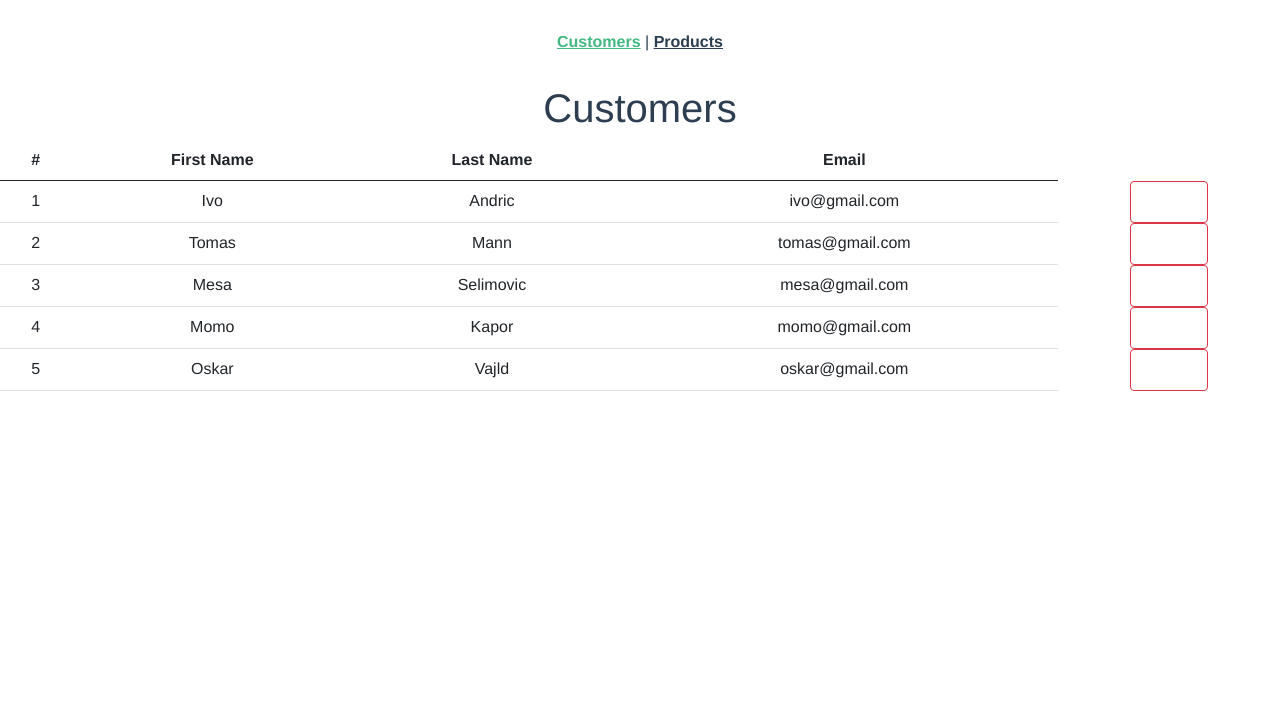
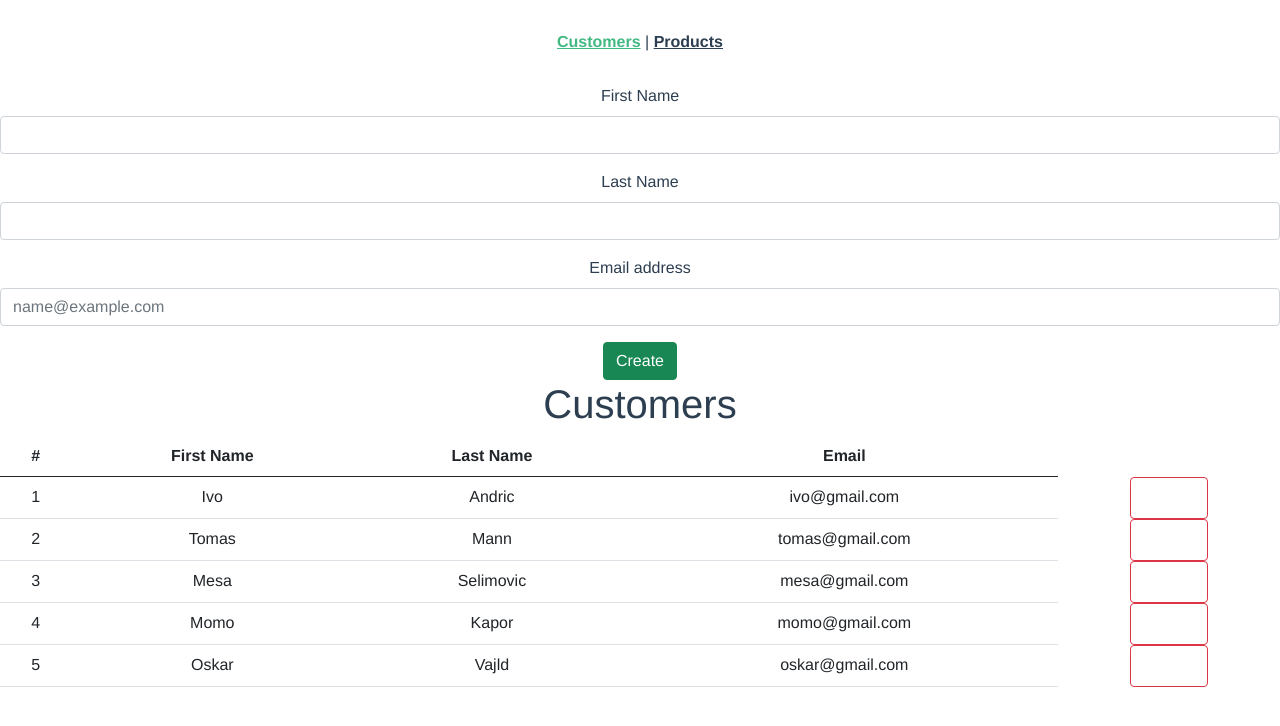
Before and after one commit to NevenaU/app-store, a Vue app: page /#/customers in a window 1280 px wide. Shown: the top 726 px of the page. Built offline with nearby package versions, Linux system fonts and the light colour scheme.

Commit message:
added form for creating a new customer

```diff
--- /dev/null
+++ b/src/components/customers/AddCustomer.vue
@@ -0,0 +1,42 @@
+<template>
+  <form @submit.prevent="onSubmit">
+		<div class="mb-3">
+			<label for="firstName" class="form-label">First Name</label>
+			<input required v-model="formData.firstName" type="text" class="form-control" id="firstName" />
+		</div>
+		<div class="mb-3">
+			<label for="lastName" class="form-label">Last Name</label>
+			<input required v-model="formData.lastName" type="text" class="form-control" id="lastName" />
+		</div>
+		<div class="mb-3">
+			<label for="email" class="form-label">Email address</label>
+			<input required v-model="formData.email" type="email" class="form-control" id="email" placeholder="name@example.com">
+		</div>
+		<button type="submit" class="btn btn-success">Create</button>
+	</form>
+</template>
+
+<script>
+export default {
+name: "AddCustomer",
+	data() {
+		return {
+			formData: {
+				firstName: "",
+				lastName: "",
+				email: "",
+			}
+		}
+	},
+	methods: {
+		onSubmit(){
+			this.$emit('create-customer', this.formData)
+			this.formData = {}
+		}
+	}
+}
+</script>
+
+<style>
+
+</style>
--- a/src/components/AppCustomers.vue
+++ b/src/components/customers/AppCustomers.vue
@@ -1,5 +1,6 @@
 <template>
   <div>
+    <add-customer @create-customer="createCustomer"></add-customer>
     <h1>Customers</h1>
     <table class="table">
       <thead>
@@ -16,7 +17,13 @@
           <td>{{ customer.firstName }}</td>
           <td>{{ customer.lastName }}</td>
           <td>{{ customer.email }}</td>
-          <button @click="removeCustomer(customer.id)" type="button" class="btn btn-danger">Remove</button>
+          <button
+            @click="removeCustomer(customer.id)"
+            type="button"
+            class="btn btn-danger"
+          >
+            Remove
+          </button>
         </tr>
       </tbody>
     </table>
@@ -24,8 +31,12 @@
 </template>
 
 <script>
-import customerService from '../services/CustomerService.js'
+import AddCustomer from "./AddCustomer";
+import customerService from "../../services/CustomerService.js";
 export default {
+  components: {
+    AddCustomer,
+  },
   data() {
     return {
       customers: customerService.getAllCustomers(),
@@ -33,10 +44,12 @@ export default {
   },
   methods: {
     removeCustomer(customerId) {
-      customerService.removeCustomer(customerId)
-
-    }
-  }
+      customerService.removeCustomer(customerId);
+    },
+    createCustomer(formData) {
+			customerService.addNewCustomer(formData)
+		}
+  },
 };
 </script>
 
--- a/src/router/index.js
+++ b/src/router/index.js
@@ -1,7 +1,7 @@
 import Vue from 'vue'
 import VueRouter from 'vue-router'
-import AppCustomers from '../components/AppCustomers.vue'
-import AppProducts from '../components/AppProducts'
+import AppCustomers from '../components/customers/AppCustomers.vue'
+import AppProducts from '../components/products/AppProducts.vue'
 Vue.use(VueRouter)
 
 const routes = [
--- a/src/services/CustomerService.js
+++ b/src/services/CustomerService.js
@@ -35,14 +35,20 @@ const customers = [
     cart: [],
   },
 ];
+let nextId = 6;
 class CustomerService {
   getAllCustomers() {
     return customers;
   }
   removeCustomer(id) {
-    const index = customers.findIndex(customer => customer.id === id)
-    customers.splice(index, 1)
+    const index = customers.findIndex((customer) => customer.id === id);
+    customers.splice(index, 1);
+  }
+  addNewCustomer(newCustomer) {
+    customers.push({...newCustomer, id: nextId});
+    nextId+=1;
 }
+
 }
 
 const customerService = new CustomerService();
```
Also changed, not shown: src/components/products/AppProducts.vue (renamed from src/components/AppProducts.vue).
